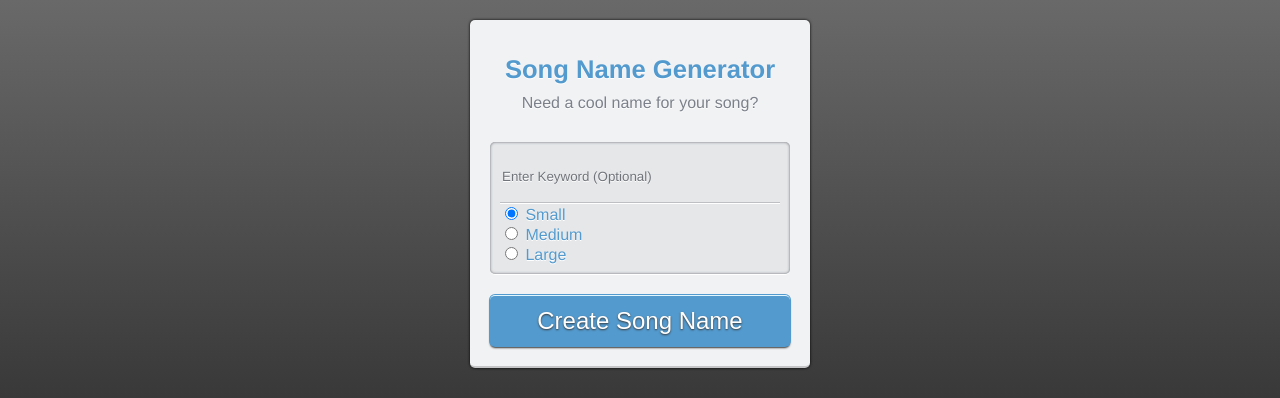
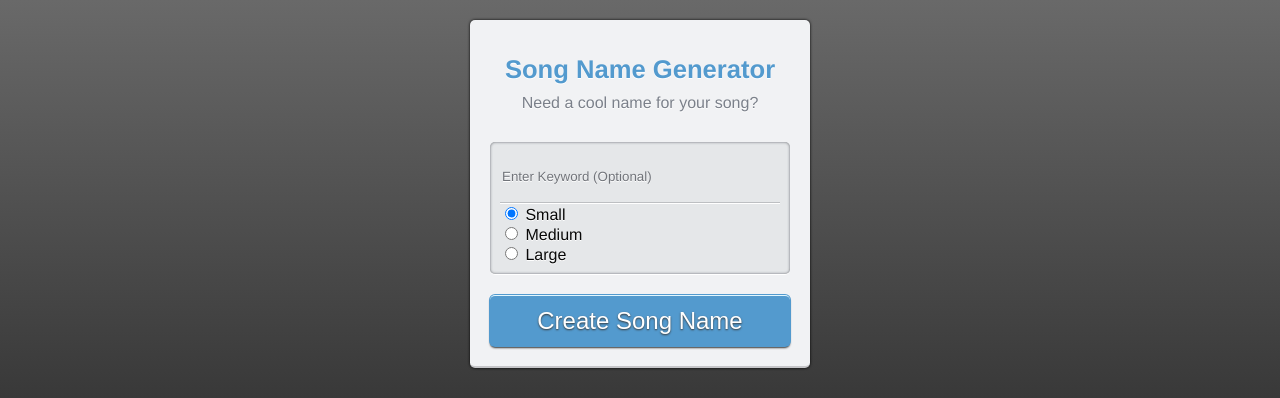
Before and after one commit to pgraci/song-name-generator, a PHP site: page / in a window 1280 px wide. Shown: the top 398 px of the page. Run offline with PHP 8.4, Linux system fonts and the light colour scheme; some libraries are stand-ins or nearby versions.

Commit message:
more adjust color palletes

```diff
--- a/css/song-name-generator.css
+++ b/css/song-name-generator.css
@@ -24,7 +24,7 @@ a{
   border-bottom: 2px solid #C5C5C8;
   border-radius: 5px;
   text-align: center;
-  color: #539ACE;
+  color: #080808;
   text-shadow: 0 1px 0 #FFF;
   max-width: 300px;
   margin: 20px auto;
@@ -35,6 +35,7 @@ h1{
   font-size: 1.6em;
   margin-top: 30px;
   margin-bottom: 10px;
+  color: #539ACE;
 }
 p{
   font-family:'Helvetica Neue';
```
